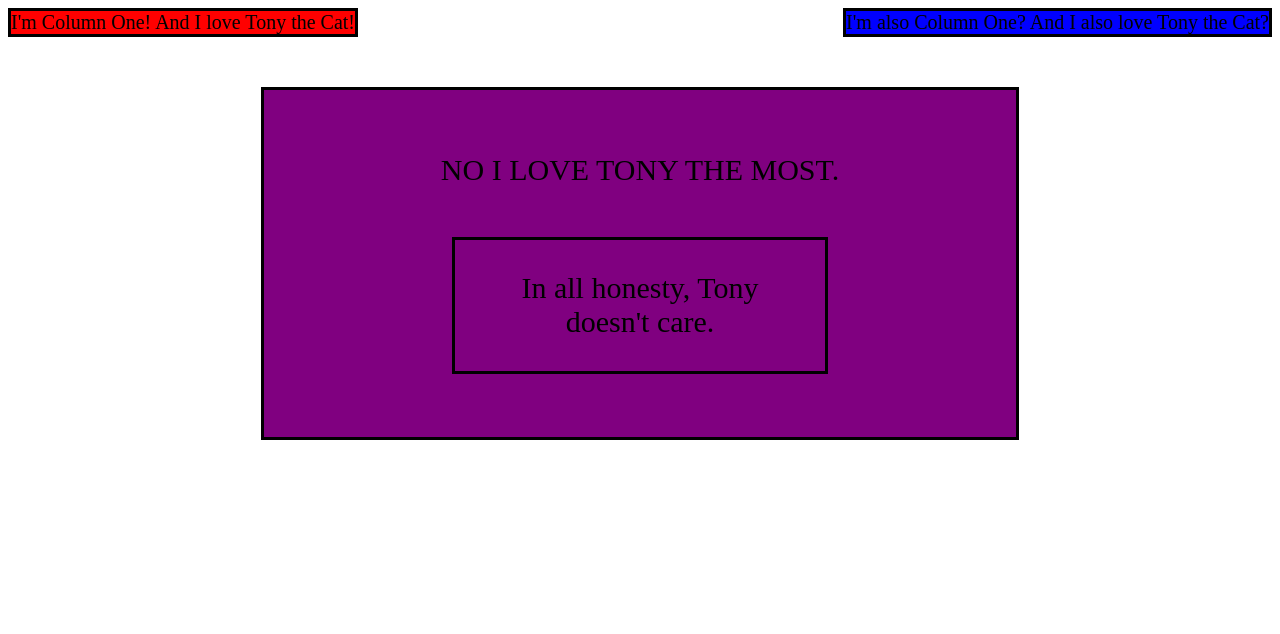
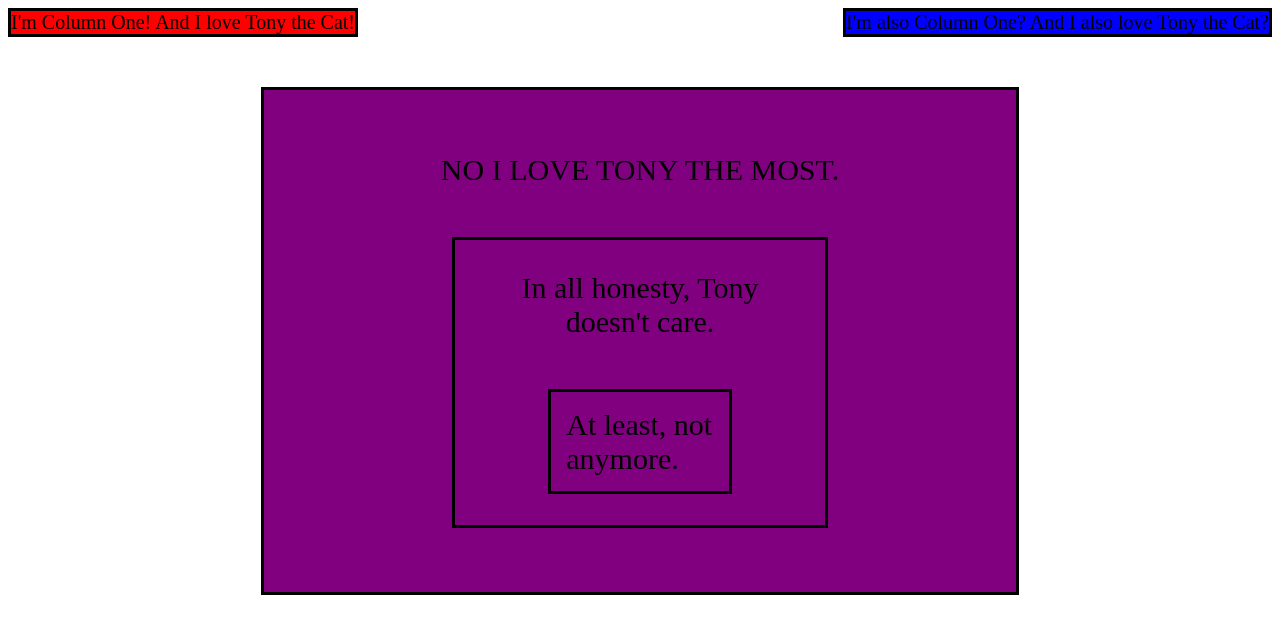
Before and after one commit to casadm/casadm.github.io, a plain HTML site: page index.html in a window 1280 px wide. Drawn offline with Linux system fonts and the light colour scheme.

Commit message:
added 'not anymore'

```diff
--- a/index.html
+++ b/index.html
@@ -11,6 +11,7 @@
     <div id = "column_three"> <div class = "text_center"> NO I LOVE TONY THE MOST. </div>
 <div class = "my_class"></div>
 <div id = "column_three"> <div class = "text_center"> In all honesty, Tony doesn't care.</div>
+<div id = "column_three"> At least, not anymore. </div>
 <div class = "my_class"></div>
 
 </body>
```
